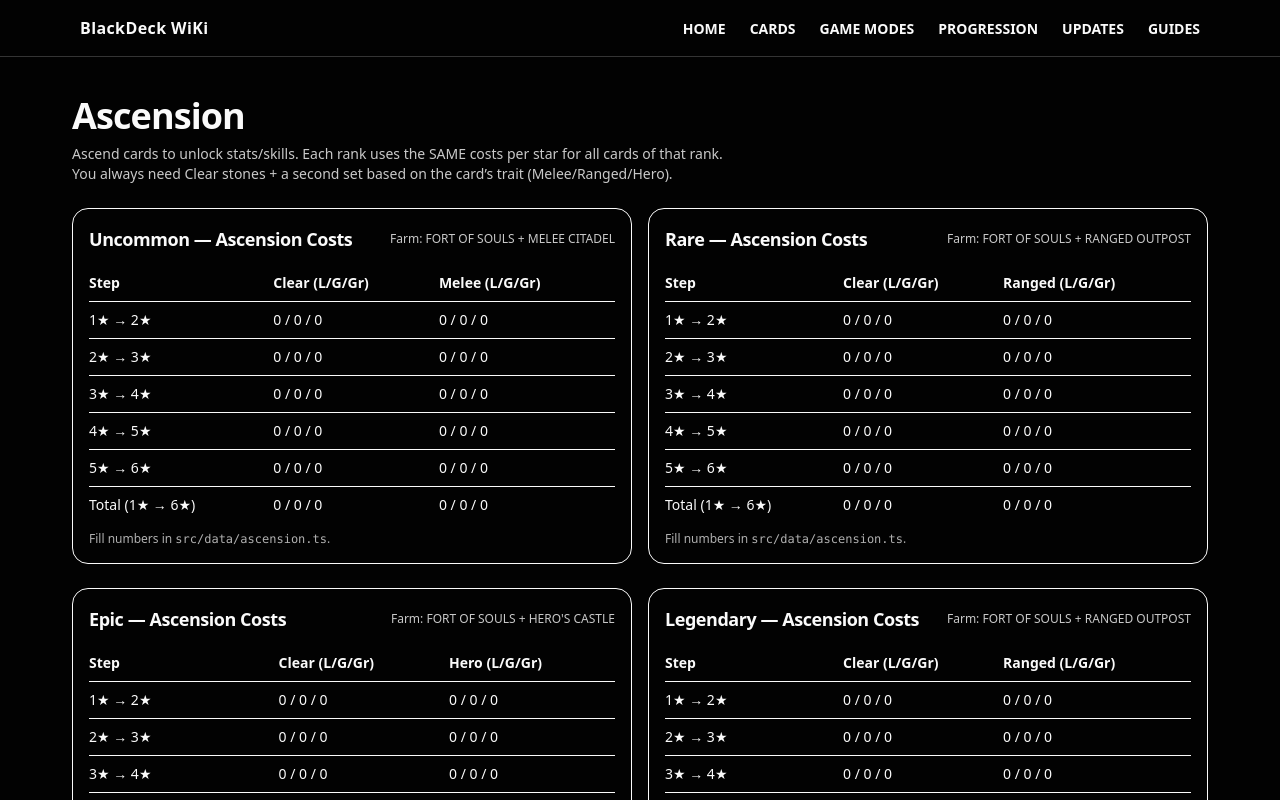
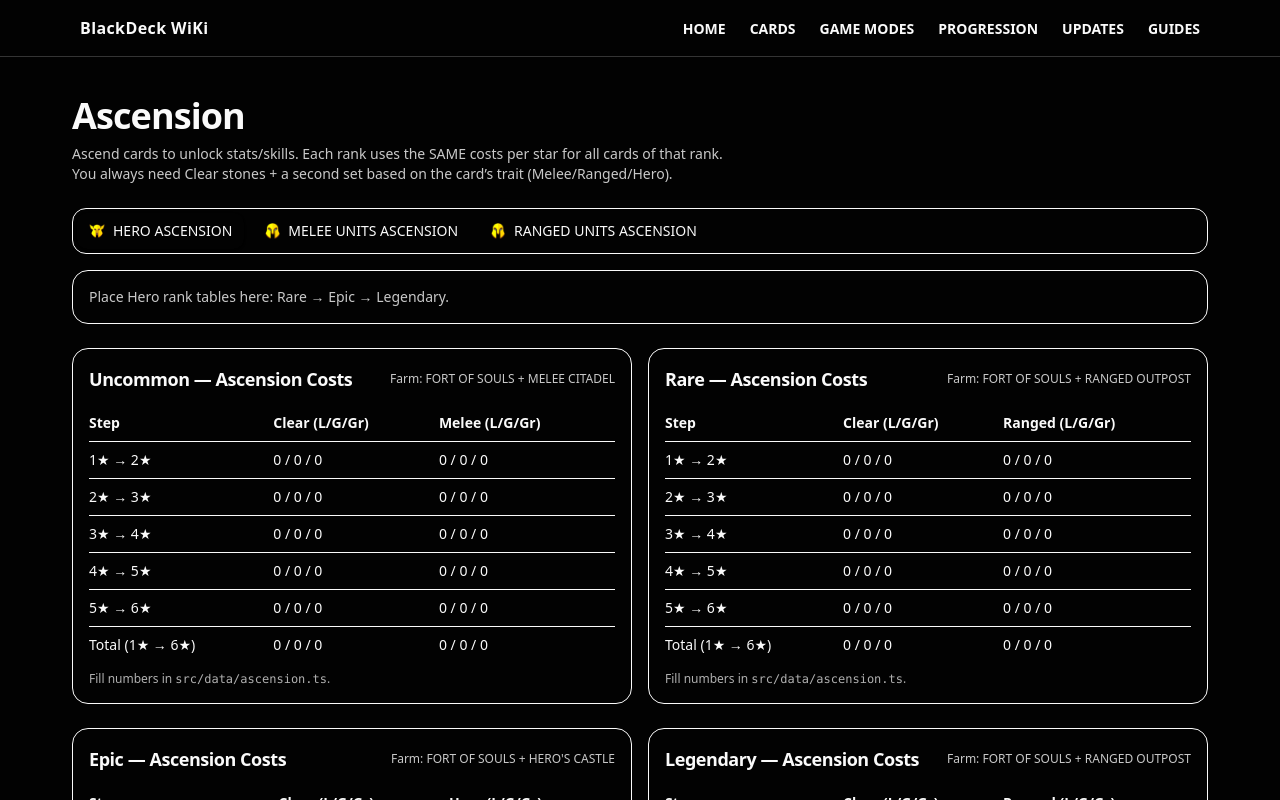
Before and after one commit to shahenwaz/blackdeck_wiki, a Next.js app: page /progression/ascension in a window 1280 px wide. Shown: the top 800 px of the page. Built offline with nearby package versions, Linux system fonts and the light colour scheme.

Commit message:
feat(ascension): implement Tabs component for hero, melee, and ranged ascension with icons and content

```diff
--- a/app/(root)/progression/ascension/page.tsx
+++ b/app/(root)/progression/ascension/page.tsx
@@ -1,5 +1,18 @@
+import Tabs from "@/components/common/Tabs";
 import AscensionTable from "@/components/progression/AscensionTable";
 import DungeonGuide from "@/components/progression/DungeonGuide";
+import Image from "next/image";
+
+const TabIcon = ({ src, alt = "" }: { src: string; alt?: string }) => (
+  <Image
+    src={src}
+    alt={alt}
+    width={16}
+    height={16}
+    aria-hidden={alt === ""}
+    className="h-4 w-4 object-contain"
+  />
+);
 
 export const metadata = {
   title: "Ascension — BlackDeck WiKi",
@@ -19,6 +32,50 @@ export default function Page() {
           second set based on the card’s trait (Melee/Ranged/Hero).
         </p>
       </header>
+
+      <Tabs
+        items={[
+          {
+            id: "hero",
+            label: "HERO ASCENSION",
+            icon: <TabIcon src="/images/icons/hero.png" />,
+            content: (
+              <div className="rounded-2xl border p-4">
+                <p className="opacity-80 text-sm">
+                  Place Hero rank tables here: Rare → Epic → Legendary.
+                </p>
+              </div>
+            ),
+          },
+          {
+            id: "melee",
+            label: "MELEE UNITS ASCENSION",
+            icon: <TabIcon src="/images/icons/unit.png" />,
+            content: (
+              <div className="rounded-2xl border p-4">
+                <p className="opacity-80 text-sm">
+                  Place Melee rank tables here: Uncommon → Rare → Epic →
+                  Legendary.
+                </p>
+              </div>
+            ),
+          },
+          {
+            id: "ranged",
+            label: "RANGED UNITS ASCENSION",
+            icon: <TabIcon src="/images/icons/unit.png" />,
+            content: (
+              <div className="rounded-2xl border p-4">
+                <p className="opacity-80 text-sm">
+                  Place Ranged rank tables here: Uncommon → Rare → Epic →
+                  Legendary.
+                </p>
+              </div>
+            ),
+          },
+        ]}
+      />
+
       <section className="grid xl:grid-cols-2 gap-4">
         <AscensionTable rank="Uncommon" trait="Melee" />
         <AscensionTable rank="Rare" trait="Ranged" />
```
